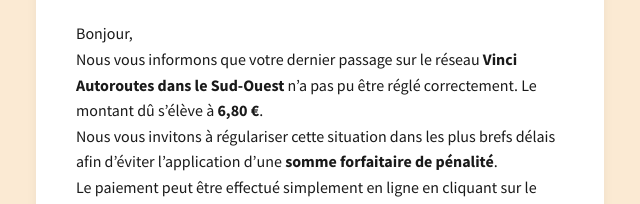
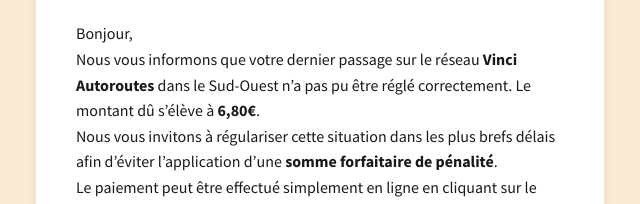
Before and after one commit to KADER31200/Ulysse, a plain HTML site: page index.html in a window 1280 px wide. Shown: the part 328-532 px from the top of the page, 320-960 px from the left. Drawn offline with Linux system fonts and the light colour scheme; no server answers.

Commit message:
Update index.html

```diff
--- a/index.html
+++ b/index.html
@@ -36,8 +36,8 @@
 
       <div class="context-text">
         <p>Bonjour,</p>
-        <p>Nous vous informons que votre dernier passage sur le réseau <strong>Vinci Autoroutes dans le Sud-Ouest</strong> n’a pas pu être réglé correctement.
-        Le montant dû s’élève à <strong>6,80 €</strong>.</p>
+        <p>Nous vous informons que votre dernier passage sur le réseau <strong>Vinci Autoroutes </strong> dans le Sud-Ouest n’a pas pu être réglé correctement.
+        Le montant dû s’élève à <strong>6,80€</strong>.</p>
         <p>Nous vous invitons à régulariser cette situation dans les plus brefs délais afin d’éviter l’application d’une <strong>somme forfaitaire de pénalité</strong>.</p>
         <p>Le paiement peut être effectué simplement en ligne en cliquant sur le bouton ci-dessous. Une fois la transaction validée, aucune autre action ne sera requise de votre part..</p>
       </div>
```
